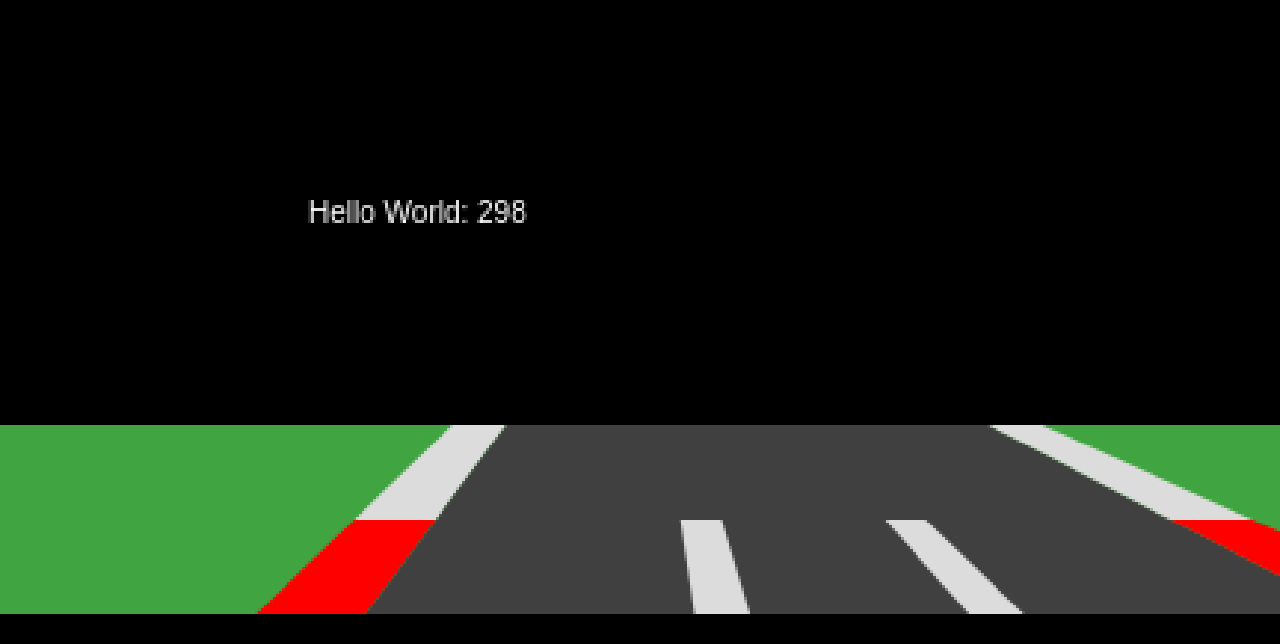
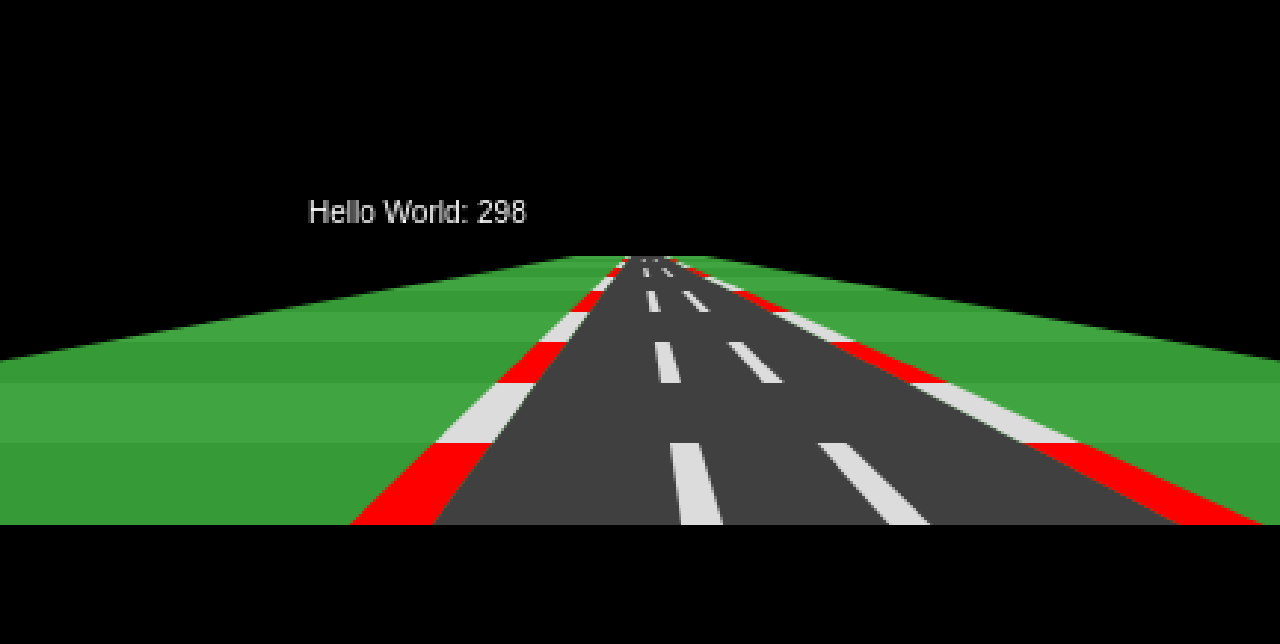
Before and after one commit to calaldees/retroRoad, a plain HTML site: page index.html in a window 1280 px wide. Shown: the part 156-800 px from the top of the page. Drawn offline with Linux system fonts and the light colour scheme.

Commit message:
Attempt to draw multi lines with perspective Removed base color (want to do lotus3 raveen effect)

```diff
--- a/index.html
+++ b/index.html
@@ -45,6 +45,18 @@
 		});
 		a.length = j;
 		return a;
+	}
+
+	export function* range(target, start=0, step=1) {
+		for (let i=start ; i<target ; i+=step) {yield i;}
+	}
+
+	export function* previousValueIterator(iterable) {
+		let previous_value = null;
+		for (let i of iterable) {
+			yield [previous_value, i];
+			previous_value = i;
+		}
 	}
 
 	export function all(iterable) {
@@ -101,18 +113,20 @@
 	function intersect(x1, y1, x2, y2, x3, y3, x4, y4) {
 		// Check if none of the lines are of length 0
 		if ((x1 === x2 && y1 === y2) || (x3 === x4 && y3 === y4)) {
+			debugger
 			return false
 		}
 		const denominator = ((y4 - y3) * (x2 - x1) - (x4 - x3) * (y2 - y1))
 		// Lines are parallel
 		if (denominator === 0) {
+			debugger
 			return false
 		}
 		const ua = ((x4 - x3) * (y1 - y3) - (y4 - y3) * (x1 - x3)) / denominator
 		const ub = ((x2 - x1) * (y1 - y3) - (y2 - y1) * (x1 - x3)) / denominator
 		// is the intersection along the segments
 		if (ua < 0 || ua > 1 || ub < 0 || ub > 1) {
-			breakpoint;
+			debugger
 			return false
 		}
 		// Return a object with the x and y coordinates of the intersection
@@ -128,6 +142,10 @@
 		c.stroke();
 	}
 	function rgb(r,g,b) {return `rgb(${r},${g},${b})`}
+
+	function darken(rgb, amount) {
+		return rgb.map(v=>Math.max(0, v-amount))
+	}
 
 
 	// Constants ---------------------------------------------------------------
@@ -184,11 +202,13 @@
 	const POV = [w/2, h/2];
 	const POV_BOTTOM_LEFT = [0,h];
 	const POV_BOTTOM_RIGHT = [w,h];
+	const OVERDRAW = 500;
 
 	const SEGMENT_HEIGHT = 32;
 	const base_color = [64, 165, 64]
-	const rows = [
+	const ROW_DATA = [
 		[
+			-OVERDRAW, w+OVERDRAW, darken(base_color, 10),
 			100, 140, [255, 0, 0],
 			140, 500, [64, 64, 64],
 			260, 280, [220, 220, 220],
@@ -196,6 +216,7 @@
 			500, 540, [255, 0, 0],
 		],
 		[
+			-OVERDRAW, w+OVERDRAW, base_color,
 			100, 140, [220, 220, 220],
 			140, 500, [64, 64, 64],
 			500, 540, [220, 220, 220],
@@ -217,11 +238,11 @@
 				intersect(...POV, left , h, ...bottom), // Bottom Left
 			]
 		}
-		function draw_row(row_top, row_bottom, base_color, segments) {
+		function draw_row(row_top, row_bottom, segments) {
 			// Draw base
 			c.strokeStyle = undefined
-			c.fillStyle = rgb(...base_color)
-			c.fillRect(0, row_top, w, row_bottom - row_top)
+			//c.fillStyle = rgb(...base_color)
+			//c.fillRect(0, row_top, w, row_bottom - row_top)
 
 			for (let i=0 ; i<segments.length ; i=i+3) {
 				const [left, right, color] = segments.slice(i,i+3)
@@ -237,8 +258,31 @@
 			}
 		}
 
-		draw_row(196, 196+SEGMENT_HEIGHT, base_color, rows[1]);
-		draw_row(196+SEGMENT_HEIGHT, 196+(SEGMENT_HEIGHT*2), base_color, rows[0]);
+		//const ROW_TOP = POV[1] + 30;
+		const ROW_SIZE_FACTOR = 1.4
+		let row_sizes = [];
+		let row_size = 1;
+		for (let r of range(11)) {
+			row_sizes.push(row_size = row_size * ROW_SIZE_FACTOR)
+		}
+		row_sizes.reverse()
+		let row = h;
+		let row_start = []
+		for (let row_size of row_sizes) {
+			row_start.push(row -= Math.trunc(row_size))
+		}
+
+		let rows = [...previousValueIterator(row_start)]
+		rows.shift()
+		let row_count = 0
+		//console.log(rows)
+		//debugger
+		for (let [row_bottom, row_top] of rows) {
+			draw_row(row_top, row_bottom, ROW_DATA[row_count%ROW_DATA.length]);
+			row_count++
+		}
+		//draw_row(196, 196+SEGMENT_HEIGHT, ROW_DATA[1]);
+		//draw_row(196+SEGMENT_HEIGHT, 196+(SEGMENT_HEIGHT*2), ROW_DATA[0]);
 	}
 
 	// Storage -----------------------------------------------------------------
```
